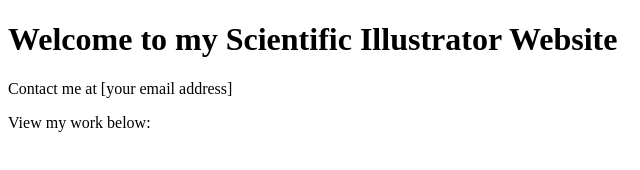
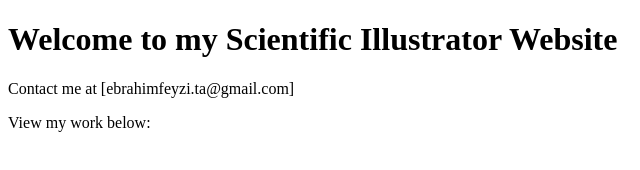
Before and after one commit to ScientificIllustrator/scientific-illustrator-website, a plain HTML site: page index.html in a window 1280 px wide. Shown: the full height of the page, 0-640 px from the left. Drawn offline with Linux system fonts and the light colour scheme.

Commit message:
Update index.html

```diff
--- a/index.html
+++ b/index.html
@@ -5,7 +5,7 @@
 </head>
 <body>
   <h1>Welcome to my Scientific Illustrator Website</h1>
-  <p>Contact me at [your email address]</p>
+  <p>Contact me at [ebrahimfeyzi.ta@gmail.com]</p>
   <p>View my work below:</p>
   <!-- Add your illustration portfolio here -->
 </body>
```
